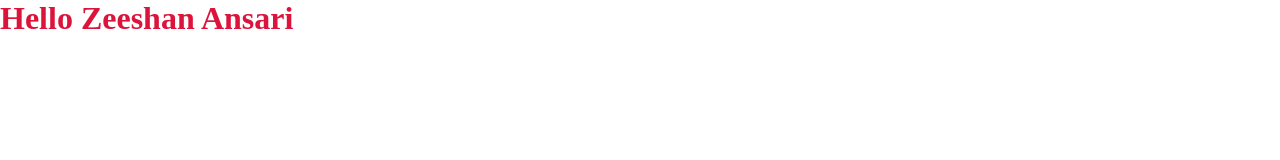
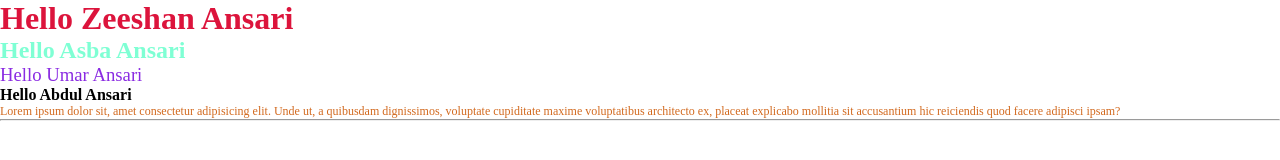
Before and after one commit to abdulumar1111/git_init, a plain HTML site: page index.html in a window 1280 px wide. Drawn offline with Linux system fonts and the light colour scheme.

Commit message:
add landing page

```diff
--- a/index.css
+++ b/index.css
@@ -8,3 +8,19 @@ h1 {
     color: crimson;
     font-weight: 600;
 }
+
+h2 {
+    color: aquamarine;
+    font-weight: bold;
+}
+
+h3 {
+    color: blueviolet;
+    font-weight: 500;
+}
+
+p {
+    color: chocolate;
+    font-size: 12px;
+    font-weight: 400;
+}
--- a/index.html
+++ b/index.html
@@ -8,5 +8,14 @@
 </head>
 <body>
     <h1>Hello Zeeshan Ansari</h1>
+    <h2>Hello Asba Ansari</h2>
+    <h3>Hello Umar Ansari</h3>
+    <h4>Hello Abdul Ansari</h4>
+    <p>
+        Lorem ipsum dolor sit, amet consectetur adipisicing elit. Unde ut, a quibusdam dignissimos, voluptate cupiditate maxime voluptatibus architecto ex, placeat explicabo mollitia sit accusantium hic reiciendis quod facere adipisci ipsam?
+    </p>
+    <hr>
+
+
 </body>
 </html>
```
